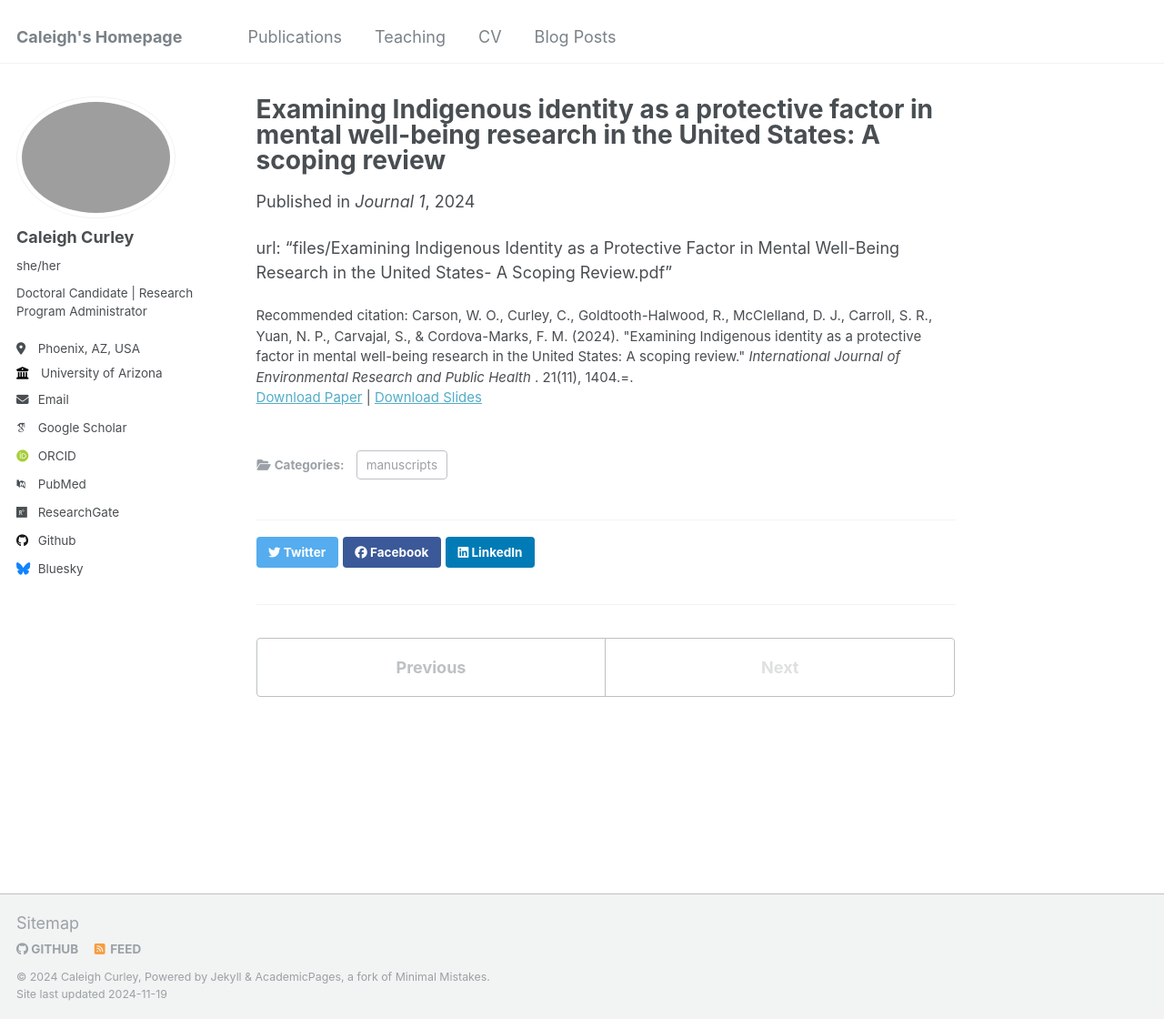
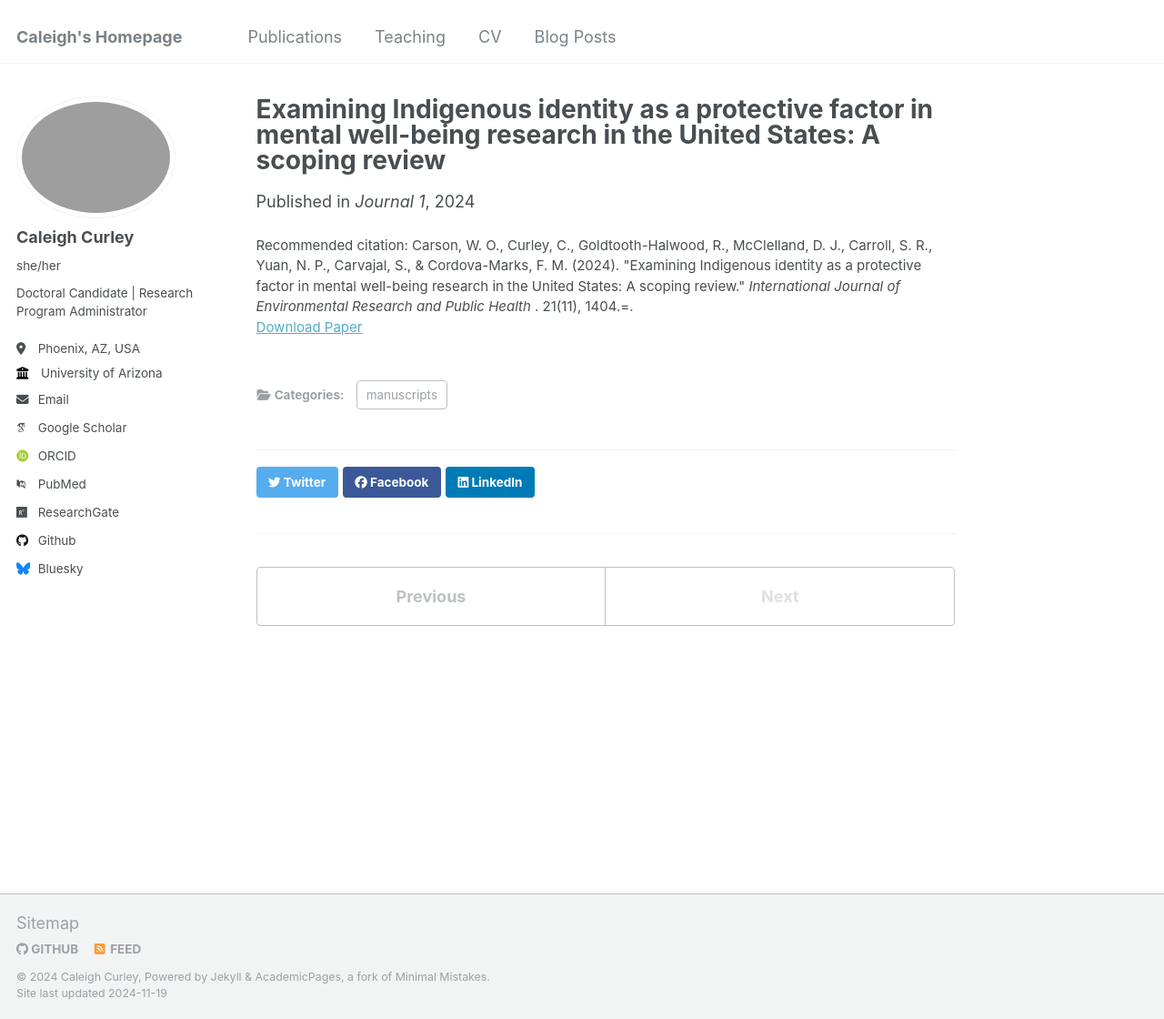
Before and after one commit to caleighcurley/Caleigh-Curley, a Jekyll site: the page built from _publications/2009-10-01-paper-title-number-1.md, in a window 1280 px wide and 1120 px high. Shown: the whole window at 91% size. Built offline with Jekyll 4.4.1, drawn with Linux system fonts in a browser that asks for light colours; some web fonts are replaced.

Commit message:
Update 2009-10-01-paper-title-number-1.md

```diff
--- a/_publications/2009-10-01-paper-title-number-1.md
+++ b/_publications/2009-10-01-paper-title-number-1.md
@@ -5,8 +5,6 @@ category: manuscripts
 permalink: /publication/2009-10-01-paper-title-number-1
 date: 2024-10-17
 venue: 'Journal 1'
-slidesurl: 'files/Examining Indigenous Identity as a Protective Factor in Mental Well-Being Research in the United States- A Scoping Review.pdf'
-paperurl: 'http://academicpages.github.io/files/paper1.pdf'
+paperurl: 'http://academicpages.github.io/files/files/Examining Indigenous Identity as a Protective Factor in Mental Well-Being Research in the United States- A Scoping Review.pdf'
 citation: 'Carson, W. O., Curley, C., Goldtooth-Halwood, R., McClelland, D. J., Carroll, S. R., Yuan, N. P., Carvajal, S., & Cordova-Marks, F. M. (2024). &quot;Examining Indigenous identity as a protective factor in mental well-being research in the United States: A scoping review.&quot; <i>International Journal of Environmental Research and Public Health </i>. 21(11), 1404.=.'
 ---
-url: "files/Examining Indigenous Identity as a Protective Factor in Mental Well-Being Research in the United States- A Scoping Review.pdf"
```
